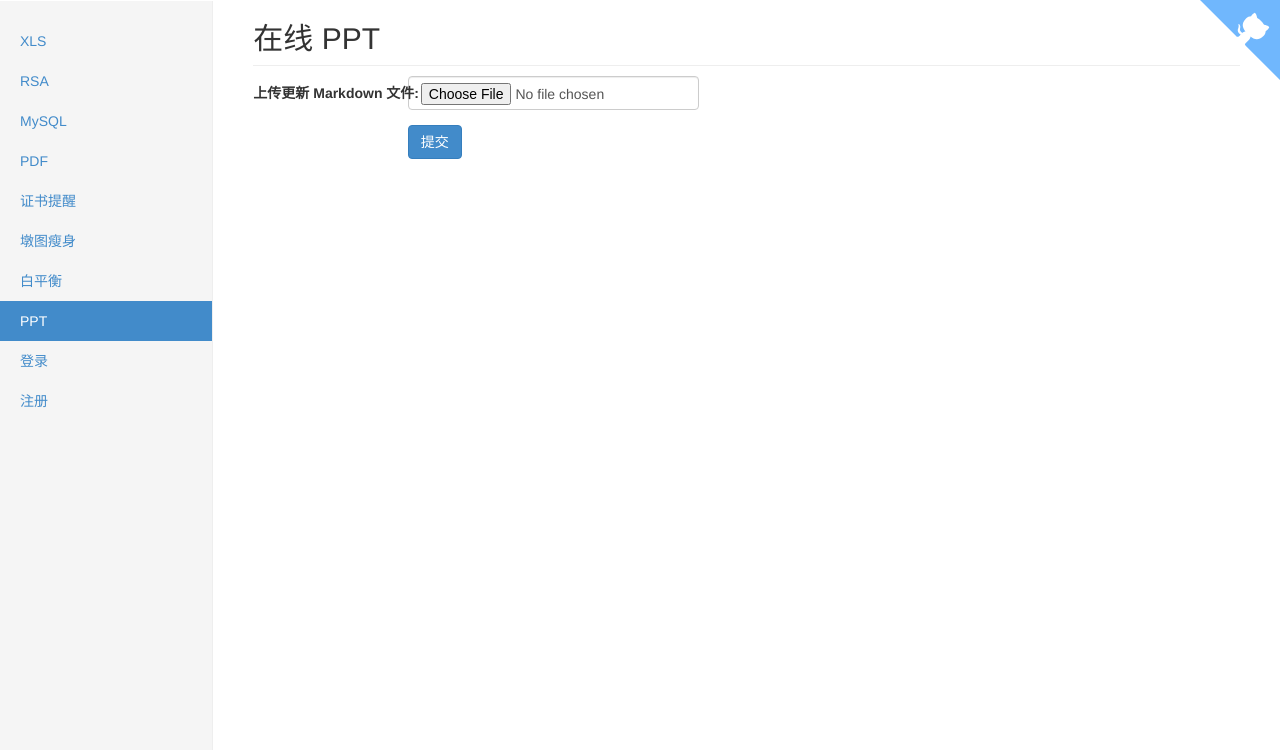
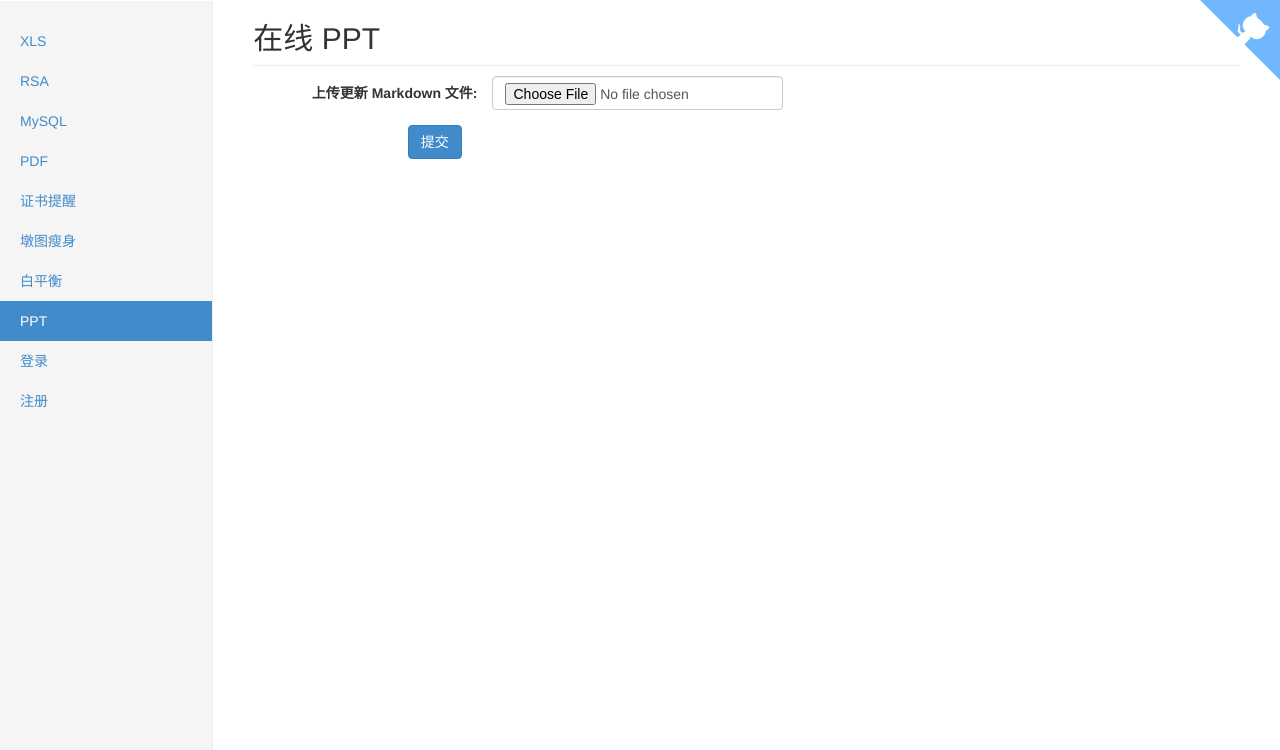
Before and after one commit to taojy123/AthenaTools, a Django app: template templates/ppt.html in a window 1280 px wide. Shown: the part 50-800 px from the top of the page. Run offline with Django 3.2, Linux system fonts and the light colour scheme; the template is opened without the code that fills it, so the values that code supplies are empty; some libraries are stand-ins or nearby versions.

Commit message:
add ppt page

```diff
--- a/templates/index.html
+++ b/templates/index.html
@@ -110,7 +110,7 @@
         <div class="media text-muted pt-3 kit-item">
           <img data-src="holder.js/32x32?theme=thumb&bg=e83e8c&fg=e83e8c&size=1" alt="" class="mr-2 rounded">
           <p class="media-body pb-3 mb-0 small lh-125 border-bottom border-gray">
-            <strong class="d-block text-gray-dark"><a href="/cert_reminder/">@PPT</a></strong>
+            <strong class="d-block text-gray-dark"><a href="/ppt/">@PPT</a></strong>
             基于 nodeppt，在线更新演示 PPT
           </p>
         </div>
--- a/templates/ppt.html
+++ b/templates/ppt.html
@@ -19,7 +19,7 @@
     <form id="form" action="." method="POST" class="form-horizontal" enctype="multipart/form-data" >
 
         <div class="form-group">
-            <label class="col-sm-2 control-label" >上传更新 Markdown 文件:</label>
+            <label class="col-sm-3 control-label" >上传更新 Markdown 文件:</label>
             <input class="form-control" type="file" name='file' id="file">
         </div>
 
```
